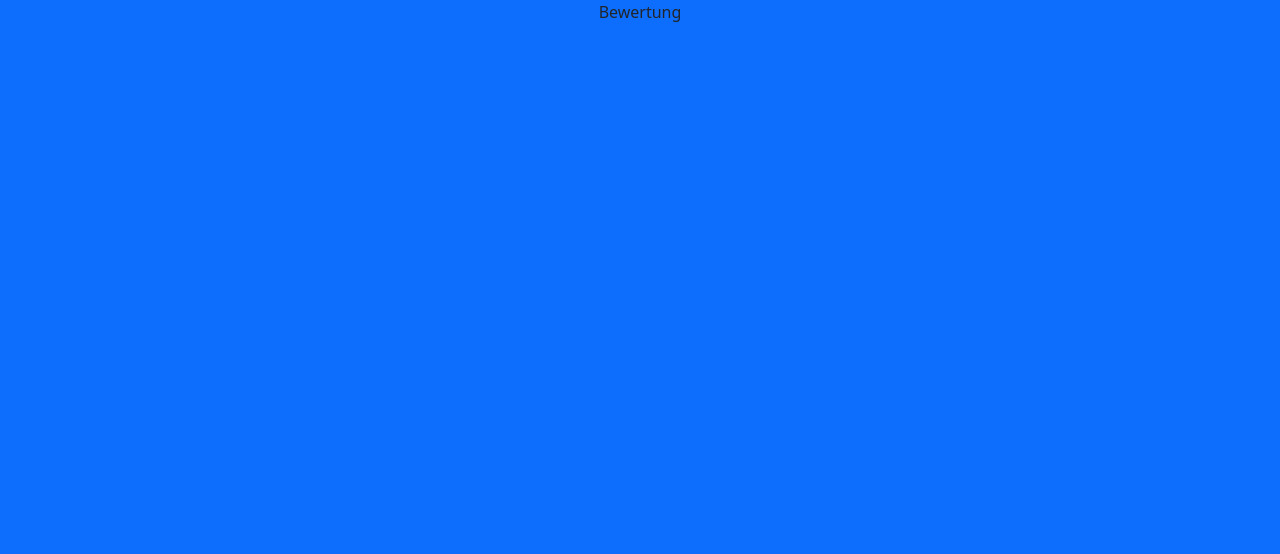
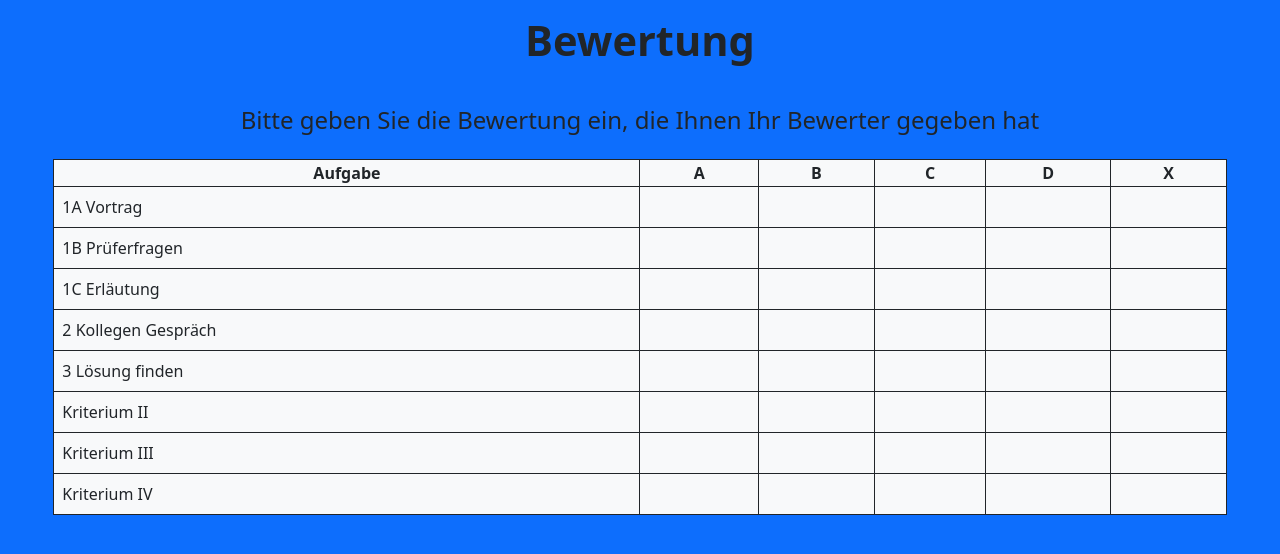
Before and after one commit to jpta24/b2-app, a React (Create React App) app: page /bewertung in a window 1280 px wide. Shown: the top 554 px of the page. Built offline with nearby package versions, Linux system fonts and the light colour scheme.

Commit message:
wip bewertung

```diff
--- a/src/data/bewertung.json
+++ b/src/data/bewertung.json
@@ -1,4 +1,5 @@
 [
+	["1A", "1B", "1C", "2", "3", "Kriterium", "Kriterium", "Kriterium"],
 	{
 		"1a": [5, 3.5, 2, 0],
 		"1b": [5, 3.5, 2, 0],
@@ -15,8 +16,9 @@
 		"Erläutung",
 		"Kollegen Gespräch",
 		"Lösung finden",
-		"Kriterium II",
-		"Kriterium III",
-		"Kriterium IV"
-	]
+		"II",
+		"III",
+		"IV"
+	],
+	["1a", "1b", "1c", "2", "3", "kii", "kiii", "kiv"]
 ]
--- a/src/pages/Bewertung.jsx
+++ b/src/pages/Bewertung.jsx
@@ -1,26 +1,82 @@
 import { useState } from 'react';
+import { v4 as uuidv4 } from 'uuid';
 import { useNavigate } from 'react-router-dom';
 
 import bewertung from '../data/bewertung';
 
 const Bewertung = () => {
-    const initialState =
-        {
-            "1a": '',
-            "1b": '',
-            "1c": '',
-            "2": '',
-            "3": '',
-            "kii": '',
-            "kiii": '',
-            "kiv": ''
+	const initialState = {
+		'1a': '',
+		'1b': '',
+		'1c': '',
+		2: '',
+		3: '',
+		kii: '',
+		kiii: '',
+		kiv: '',
+	};
+	const [table, setTable] = useState(initialState);
+    console.log(table);
 
-    }
-    const [first, setfirst] = useState(initialState)
+	return (
+		<div>
+			<h1 className='py-3 title px-3'>Bewertung</h1>
+			<h4 className='text-dark my-4'>
+				Bitte geben Sie die Bewertung ein, die Ihnen Ihr Bewerter gegeben hat
+			</h4>
+			<table className='bg-light col-11 mx-auto'>
+				<thead>
+					<tr>
+						<th className='border border-dark col-6'>Aufgabe</th>
+						<th className='border border-dark'>A</th>
+						<th className='border border-dark'>B</th>
+						<th className='border border-dark'>C</th>
+						<th className='border border-dark'>D</th>
+						<th className='border border-dark'>X</th>
+					</tr>
+				</thead>
+				<tbody>
+					{bewertung[0].map((item, i) => (
+						<tr key={uuidv4()}>
+							<td
+								className={`text-start border border-dark p-2`}
+							>{`${bewertung[0][i]} ${bewertung[2][i]}`}</td>
+							<td
+								className={`border border-dark ${
+									table[i] === 0 ? 'bg-dark' : 'bg-light'
+								}`}
+								onClick={() => setTable({ ...table, [bewertung[3][i]]: 0 })}
+							></td>
+							<td
+								className={`border border-dark ${
+									table[i] === 1 ? 'bg-dark' : 'bg-light'
+								}`}
+								onClick={() => setTable({ ...table, [bewertung[3][i]]: 1 })}
+							></td>
+							<td
+								className={`border border-dark ${
+									table[i] === 2 ? 'bg-dark' : 'bg-light'
+								}`}
+								onClick={() => setTable({ ...table, [bewertung[3][i]]: 2 })}
+							></td>
+							<td
+								className={`border border-dark ${
+									table[i] === 3 ? 'bg-dark' : 'bg-light'
+								}`}
+								onClick={() => setTable({ ...table, [bewertung[3][i]]: 3 })}
+							></td>
+							<td
+								className={`border border-dark ${
+									table[i] === 4 ? 'bg-dark' : 'bg-light'
+								}`}
+								onClick={() => setTable({ ...table, [bewertung[3][i]]: 4 })}
+							></td>
+						</tr>
+					))}
+				</tbody>
+			</table>
+		</div>
+	);
+};
 
-  return (
-    <div>Bewertung</div>
-  )
-}
-
-export default Bewertung
+export default Bewertung;
--- a/src/pages/Home.jsx
+++ b/src/pages/Home.jsx
@@ -29,12 +29,12 @@ const Home = () => {
 					>
 						Los geht's
 					</div>
-					<div
+					{/* <div
 						className='col-10 mx-auto p-3 h2 card-btn my-5'
 						onClick={() => navigate('/bewertung')}
 					>
 						Bewertung
-					</div>
+					</div> */}
 					<div>
 						<img className='col-4' src={process.env.PUBLIC_URL + '/B2-app.png'} alt="" />
 					</div>
```
